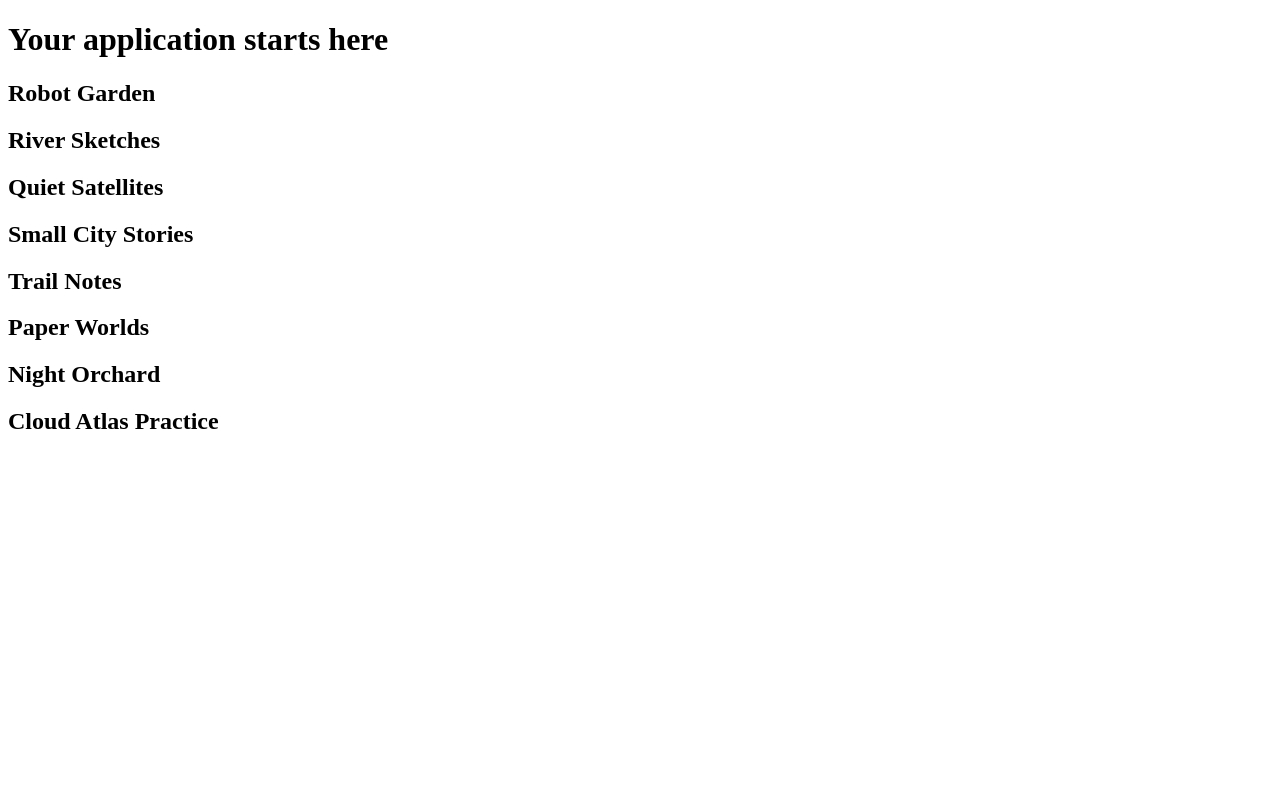
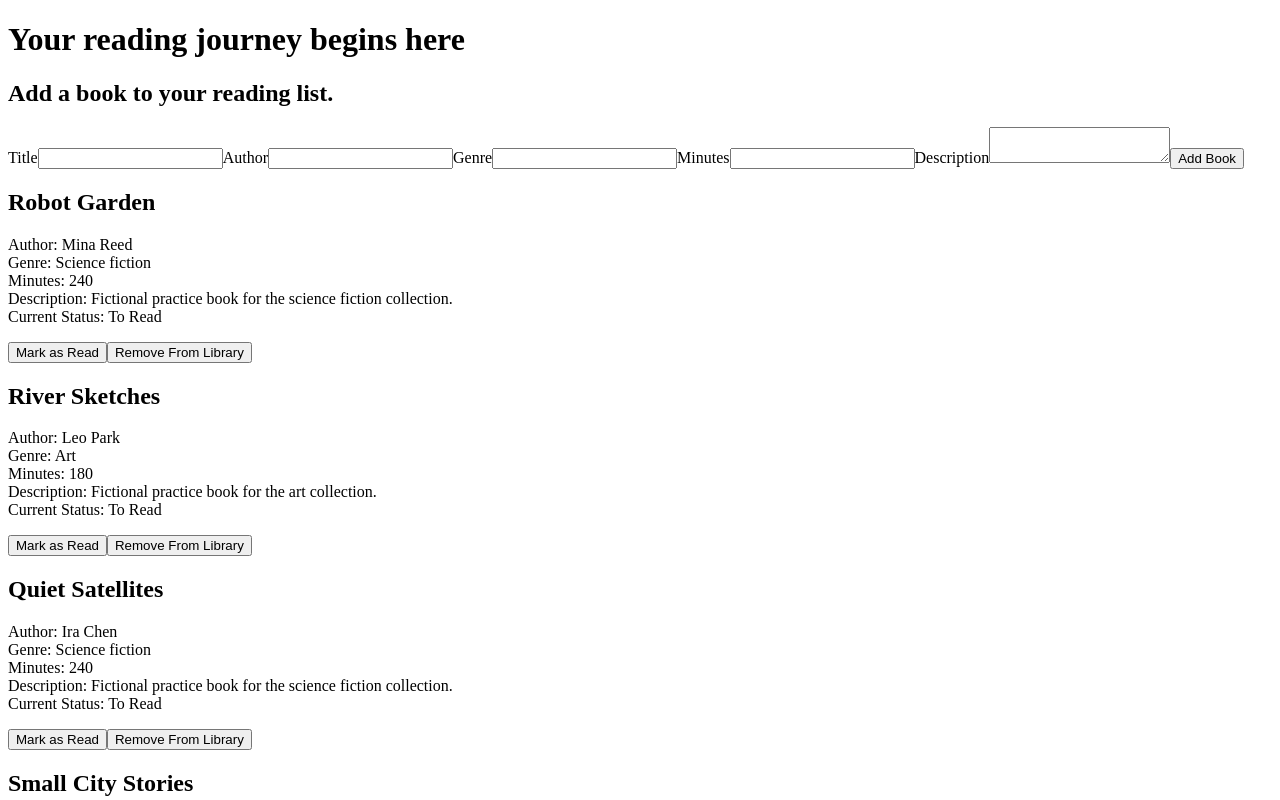
Before and after one commit to javiarnd/cs300-assignment-4, a React (Vite) app: page / in a window 1280 px wide. Shown: the top 800 px of the page. Built offline with nearby package versions, Linux system fonts and the light colour scheme.

Commit message:
feat: base components added

```diff
--- a/src/App.jsx
+++ b/src/App.jsx
@@ -1,17 +1,69 @@
 import './styles.css';
 import books from '../data/books.json';
 import BookList from './BookList';
+import { useState } from 'react';
+import BookForm from './BookForm';
 
 const initialBooks = books.map((book) => ({
   ...book,
-  status: "N/A"
+  status: "To Read"
 }));
 
 export default function App() {
+
+const [books, setBooks] = useState(initialBooks);
+
+function handleRemoveBook(id) {
+  setBooks(books.filter((book) => book.id !== id));
+}
+
+function handleToggleStatus(id) {
+  setBooks(
+    books.map((book) => book.id === id
+        ? { ...book, status: book.status === "To Read" ? "Read" : "To Read" }
+        : book
+    )
+  );
+}
+
+function getNextBookId(currentBooks) {
+  const maxNumber = currentBooks.reduce((max, book) => {
+    if (typeof book.id !== "string" || !book.id.startsWith("books-")) {
+      return max;
+    }
+
+    const num = Number(book.id.slice("books-".length));
+    if (!Number.isInteger(num) || num < 0) {
+      return max;
+    }
+
+    return num > max ? num : max;
+  }, 0);
+
+  return `books-${String(maxNumber + 1).padStart(2, "0")}`;
+}
+
+function handleAddBook(newBook){
+  const bookWithId = {
+    ...newBook,
+    id: getNextBookId(books),
+  };
+  setBooks([bookWithId, ...books]);
+}
+
+
+
   return (
     <main>
-      <h1>Your application starts here</h1>
-      <BookList books={initialBooks} />
+      <h1>Your reading journey begins here</h1>
+      <BookForm
+        onAddBook={handleAddBook}
+      />
+      <BookList
+        books={books}
+        onRemove={handleRemoveBook}
+        onToggleStatus={handleToggleStatus}
+      />
     </main>
   );
 }
--- a/src/BookCard.jsx
+++ b/src/BookCard.jsx
@@ -1,8 +1,26 @@
-function BookCard({book}){
+function BookCard({ book, onRemove, onToggleStatus }){
     return (
-    <div className="book-card">
+    <article className="book-card">
       <h2>{book.title}</h2>
-    </div>
+      <p>Author: {book.creator}
+        <br></br>
+         Genre: {book.category}
+        <br></br>
+         Minutes: {book.minutes}
+        <br></br>
+         Description: {book.description}
+        <br></br>
+         Current Status: {book.status}
+      </p>
+      <div className="card-button-container">
+      <button type="button" onClick={() => onToggleStatus(book.id)}>
+        {book.status === "To Read" ? "Mark as Read" : "Mark as To Read"}
+      </button>
+      <button type="button" onClick={() => onRemove(book.id)}>
+        Remove From Library
+      </button>
+      </div>
+    </article>
     );
 }
 
--- a/src/BookForm.jsx
+++ b/src/BookForm.jsx
@@ -0,0 +1,105 @@
+import { useState } from 'react';
+
+function BookForm({ onAddBook }){
+    const [title, setTitle] = useState('');
+    const [creator, setCreator] = useState('');
+    const [category, setCategory] = useState('');
+    const [minutes, setMinutes] = useState('');
+    const [description, setDescription] = useState('');
+    const [errors, setErrors] = useState({});
+
+    function handleSubmit(event){
+        event.preventDefault();
+
+        const nextErrors = {};
+
+        if (!title.trim()) {
+            nextErrors.title = 'Enter a book title.';
+        }
+
+        if (!creator.trim()) {
+            nextErrors.creator = 'Enter an author.';
+        }
+
+        const minutesRead = Number(minutes);
+        if (!minutes.trim() || !Number.isInteger(minutesRead) || minutesRead <= 0) {
+            nextErrors.minutes = 'Enter a valid number';
+        }
+
+        if (Object.keys(nextErrors).length > 0) {
+            setErrors(nextErrors);
+            return;
+         }
+
+    const newBook = {
+        title: title.trim(),
+        creator: creator.trim(),
+        category: category.trim() || 'General',
+        minutes: minutesRead,
+        description: description.trim() || 'No description provided.',
+        status: 'To Read'
+    };
+
+    onAddBook(newBook);
+
+    setTitle('');
+    setCreator('');
+    setCategory('');
+    setMinutes('');
+    setDescription('');
+    setErrors({});
+
+    }
+
+    return (
+    <form className="book-form" onSubmit={handleSubmit} noValidate>
+      <h2>Add a book to your reading list.</h2>
+
+      <label htmlFor="title">Title</label>
+      <input
+        id="title"
+        type="text"
+        value={title}
+        onChange={(event) => setTitle(event.target.value)}
+      />
+      {errors.title && <p className="error">{errors.title}</p>}
+
+      <label htmlFor="creator">Author</label>
+      <input
+        id="creator"
+        type="text"
+        value={creator}
+        onChange={(event) => setCreator(event.target.value)}
+      />
+      {errors.creator && <p className="error">{errors.creator}</p>}
+
+      <label htmlFor="category">Genre</label>
+      <input
+        id="category"
+        type="text"
+        value={category}
+        onChange={(event) => setCategory(event.target.value)}
+      />
+
+      <label htmlFor="minutes">Minutes</label>
+      <input
+        id="minutes"
+        type="number"
+        value={minutes}
+        onChange={(event) => setMinutes(event.target.value)}
+      />
+      {errors.minutes && <p className="error">{errors.minutes}</p>}
+
+      <label htmlFor="description">Description</label>
+      <textarea
+        id="description"
+        value={description}
+        onChange={(event) => setDescription(event.target.value)}
+      />
+
+      <button type="submit">Add Book</button>
+    </form>
+  );
+}
+
+export default BookForm;
--- a/src/BookList.jsx
+++ b/src/BookList.jsx
@@ -1,10 +1,15 @@
 import BookCard from './BookCard.jsx';
+import EmptyList from './EmptyList.jsx';
 
-function BookList({books}) {
+function BookList({books, onRemove, onToggleStatus, onAddClick}) {
+    if(books.length === 0){
+        return <EmptyList onAddClick={onAddClick} />;
+    }
+
     return (
         <div className="book-list">
          {books.map((book) => (
-          <BookCard key={book.id} book={book} />
+          <BookCard key={book.id} book={book} onRemove={onRemove} onToggleStatus={onToggleStatus} />
          ))}
         </div>
     );
--- a/src/EmptyList.jsx
+++ b/src/EmptyList.jsx
@@ -0,0 +1,12 @@
+function EmptyList({ onAddClick }){
+    return (
+    <article className="empty-list">
+        <h2>No books currently in your list</h2>
+        <button type="button" onClick={onAddClick}>
+            Click To Add More
+        </button>
+    </article>
+    )
+}
+
+export default EmptyList;
```
